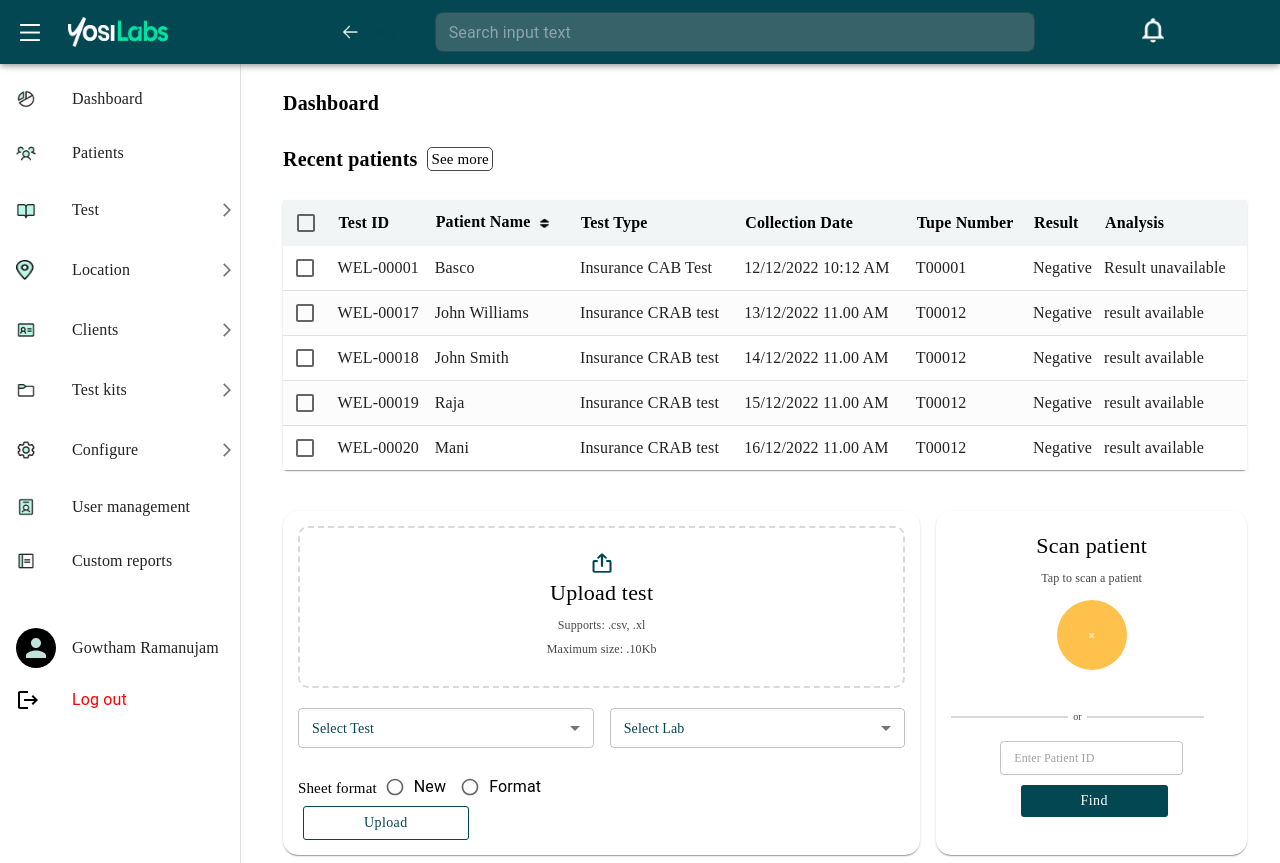
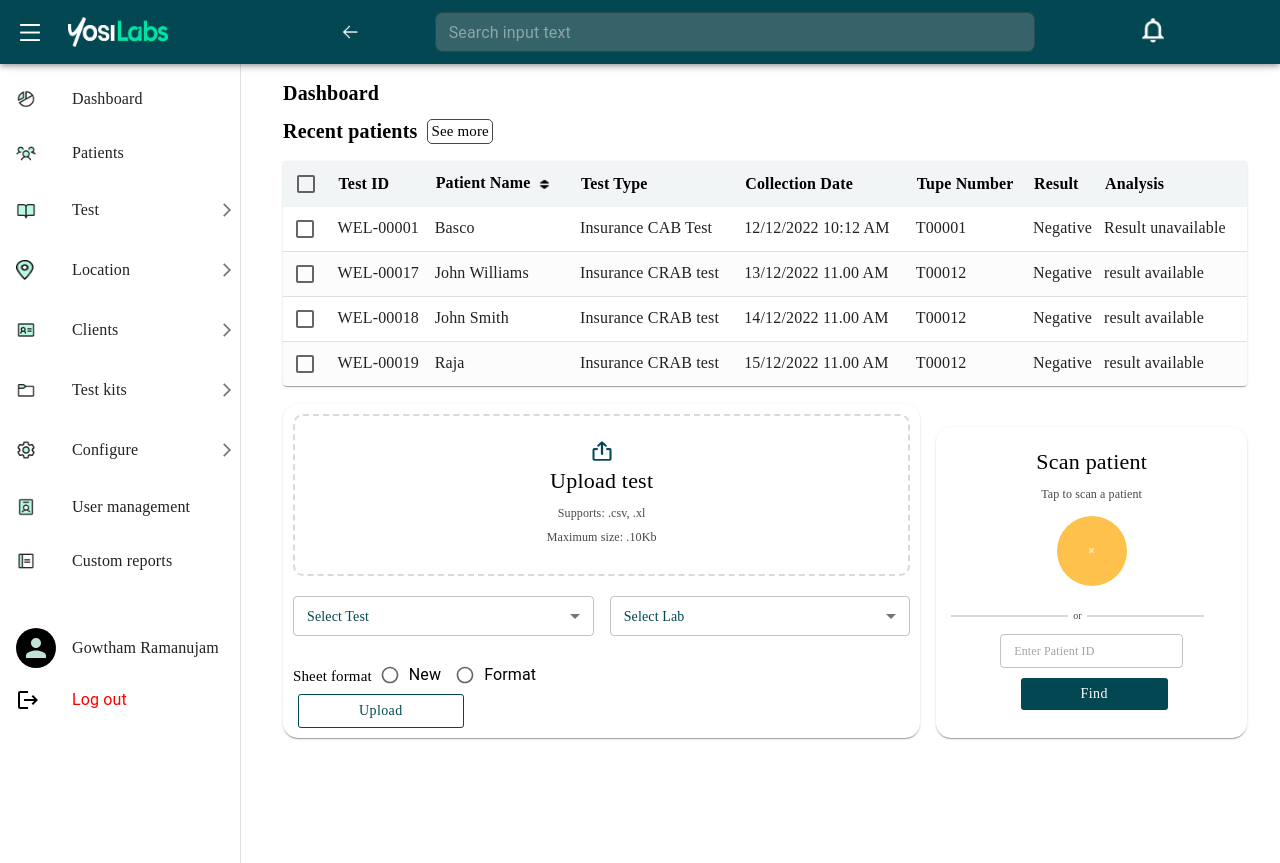
Before and after one commit to balasabi/yosi, a Next.js app: page /dashboard in a window 1280 px wide. After the commit the page ends 800 px from the top, so only its background shows below. Built offline with nearby package versions, Linux system fonts and the light colour scheme.

Commit message:
code added

```diff
--- a/src/screens/Dashboard/index.js
+++ b/src/screens/Dashboard/index.js
@@ -47,8 +47,7 @@ function Dashboard(props) {
             { "id": 2, "testId": "WEL-00017", "patientName": "John Williams ", "testType": "Insurance CRAB test", "collectionDate": "13/12/2022 11.00 AM", "tubeNumber": "T00012", "result": "Negative", "analysis": "result available" },
             { "id": 3, "testId": "WEL-00018", "patientName": "John Smith", "testType": "Insurance CRAB test", "collectionDate": "14/12/2022 11.00 AM ", "tubeNumber": "T00012", "result": "Negative", "analysis": "result available" },
             { "id": 4, "testId": "WEL-00019", "patientName": "Raja", "testType": "Insurance CRAB test", "collectionDate": "15/12/2022 11.00 AM", "tubeNumber": "T00012", "result": "Negative", "analysis": "result available" },
-            { "id": 5, "testId": "WEL-00020", "patientName": "Mani ", "testType": "Insurance CRAB test", "collectionDate": "16/12/2022 11.00 AM", "tubeNumber": "T00012", "result": "Negative", "analysis": "result available" }
-        ],
+             ],
         isClickCheckBox: false,
         selectedPatients: [],
         test: null,
@@ -85,19 +84,19 @@ function Dashboard(props) {
         <>
             <Grid container spacing={2}>
                 <Grid item xs={12}>
-                    <Typography style={{ fontSize: "20px", fontFamily: 'Avenir-Black', fontStyle: "normal", fontWeight: 800, lineHeight: "40px" }}>
+                    <Typography style={{ fontSize: "20px", fontFamily: 'Avenir-Black', fontStyle: "normal", fontWeight: 800, lineHeight: "20px" }}>
                         Dashboard
                     </Typography>
                 </Grid>
                 <Grid item xs={12} style={{ display: "flex", flexDirection: "row", alignItems: "center" }}>
-                    <Typography style={{ fontSize: "20px", fontFamily: 'Avenir-Black', fontStyle: "normal", fontWeight: 800, lineHeight: "40px", marginRight: 10 }}>
+                    <Typography style={{ fontSize: "20px", fontFamily: 'Avenir-Black', fontStyle: "normal", fontWeight: 800, lineHeight: "20px", marginRight: 10 }}>
                         Recent patients
                     </Typography>
                     <Typography style={{ fontFamily: 'Avenir', fontSize: "15px", justifyContent: "center", alignItems: "center", borderRadius: 5, paddingRight: 3, paddingLeft: 3, border: "1px solid #474747", }}>
                         See more
                     </Typography>
                 </Grid>
-                <Grid item xs={12} marginTop={"5px"}>
+                <Grid item xs={12} marginTop={"1px"}>
                     <Paper>
                         <TableContainer>
                             <Table>
@@ -140,7 +139,7 @@ function Dashboard(props) {
                     </Paper>
                 </Grid>
                 <Grid item xs={8} style={{ display: "flex", flexDirection: "row", }}>
-                    <Grid container style={{ boxShadow: '0px 2px 1px -1px rgb(0 0 0 / 20%), 0px 1px 1px 0px rgb(0 0 0 / 14%), 0px 1px 3px 0px rgb(0 0 0 / 12%)', marginTop: "25px", padding: "15px", borderRadius: "15px" }} >
+                    <Grid container style={{ boxShadow: '0px 2px 1px -1px rgb(0 0 0 / 20%), 0px 1px 1px 0px rgb(0 0 0 / 14%), 0px 1px 3px 0px rgb(0 0 0 / 12%)', marginTop: "2px", padding: "10px", borderRadius: "15px" }} >
                         <Grid item xs={12} style={{ border: "2px dashed #D9D9D9", borderRadius: "10px", display: "flex", flexDirection: "column", justifyContent: "center", alignItems: "center", padding: "25px" }}>
                             <Image src={Upload} alt='upload' width={"20vw"} height={"20vh"} />
                             <Typography style={{ fontSize: "22px", fontFamily: "Avenir-Black", fontStyle: "normal", lineHeight: "40px" }} >Upload test</Typography>
```
